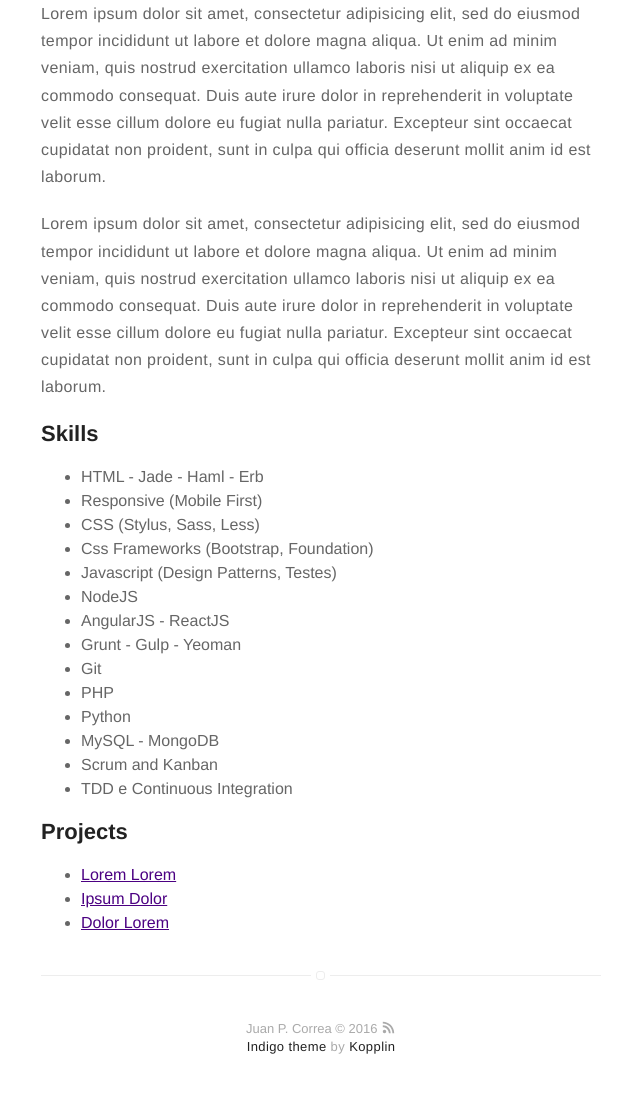
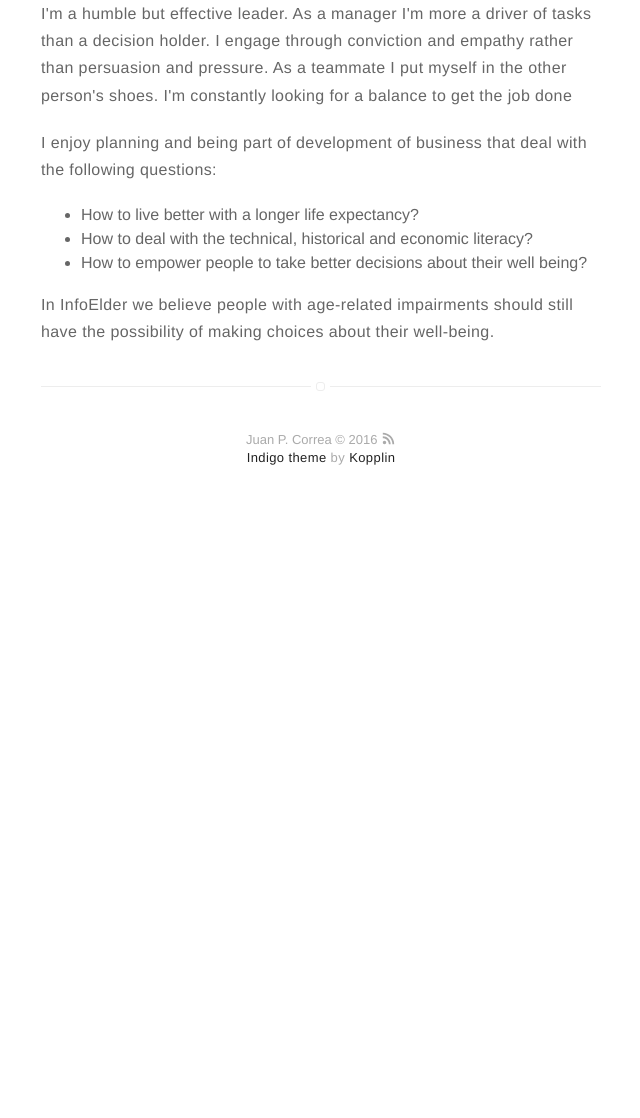
Before and after one commit to jpca1978/jpca1978.github.com, a Jekyll site: the page built from about.md, in a window 1280 px wide. Shown: the part 355-1473 px from the top of the page, without its empty margins (319-959 px from the left). Built offline with Jekyll 4.4.1, drawn with Linux system fonts in a browser that asks for light colours; after the commit the page ends 900 px from its top, so only the background shows below that.

Commit message:
cambios del perfil

```diff
--- a/about.md
+++ b/about.md
@@ -3,45 +3,14 @@ title: About
 layout: page
 permalink: /about/index.html
 ---
-![Profile Image]({{ site.url }}/{{ site.picture }})
+![Profile Image](https://media.licdn.com/mpr/mpr/shrinknp_400_400/AAEAAQAAAAAAAATcAAAAJGQ5NGY0MjYxLWQwNDctNGRmMC1hYTVmLTVjNmI0MDA0OTgzOQ.jpg)
 
-<p>Lorem ipsum dolor sit amet, consectetur adipisicing elit, sed do eiusmod
-tempor incididunt ut labore et dolore magna aliqua. Ut enim ad minim veniam,
-quis nostrud exercitation ullamco laboris nisi ut aliquip ex ea commodo
-consequat. Duis aute irure dolor in reprehenderit in voluptate velit esse
-cillum dolore eu fugiat nulla pariatur. Excepteur sint occaecat cupidatat non
-proident, sunt in culpa qui officia deserunt mollit anim id est laborum.</p>
+<p>I'm a humble but effective leader. As a manager I'm more a driver of tasks than a decision holder. I engage through conviction and empathy rather than persuasion and pressure. As a teammate I put myself in the other person's shoes. I'm constantly looking for a balance to get the job done</p>
 
-<p>Lorem ipsum dolor sit amet, consectetur adipisicing elit, sed do eiusmod
-tempor incididunt ut labore et dolore magna aliqua. Ut enim ad minim veniam,
-quis nostrud exercitation ullamco laboris nisi ut aliquip ex ea commodo
-consequat. Duis aute irure dolor in reprehenderit in voluptate velit esse
-cillum dolore eu fugiat nulla pariatur. Excepteur sint occaecat cupidatat non
-proident, sunt in culpa qui officia deserunt mollit anim id est laborum.</p>
+<p>I enjoy planning and being part of development of business that deal with the following questions:</p>
 
-<h2>Skills</h2>
+- How to live better with a longer life expectancy?
+- How to deal with the technical, historical and economic literacy?
+- How to empower people to take better decisions about their well being?
 
-<ul class="skill-list">
-	<li>HTML - Jade - Haml - Erb</li>
-	<li>Responsive (Mobile First)</li>
-	<li>CSS (Stylus, Sass, Less)</li>
-	<li>Css Frameworks (Bootstrap, Foundation)</li>
-	<li>Javascript (Design Patterns, Testes)</li>
-	<li>NodeJS</li>
-	<li>AngularJS - ReactJS</li>
-	<li>Grunt - Gulp - Yeoman</li>
-	<li>Git</li>
-	<li>PHP</li>
-	<li>Python</li>
-	<li>MySQL - MongoDB</li>
-	<li>Scrum and Kanban</li>
-	<li>TDD e Continuous Integration</li>
-</ul>
-
-<h2>Projects</h2>
-
-<ul>
-	<li><a href="https://github.com/">Lorem Lorem</a></li>
-	<li><a href="https://github.com/">Ipsum Dolor</a></li>
-	<li><a href="https://github.com/">Dolor Lorem</a></li>
-</ul>
+In InfoElder we believe people with age-related impairments should still have the possibility of making choices about their well-being.
```
